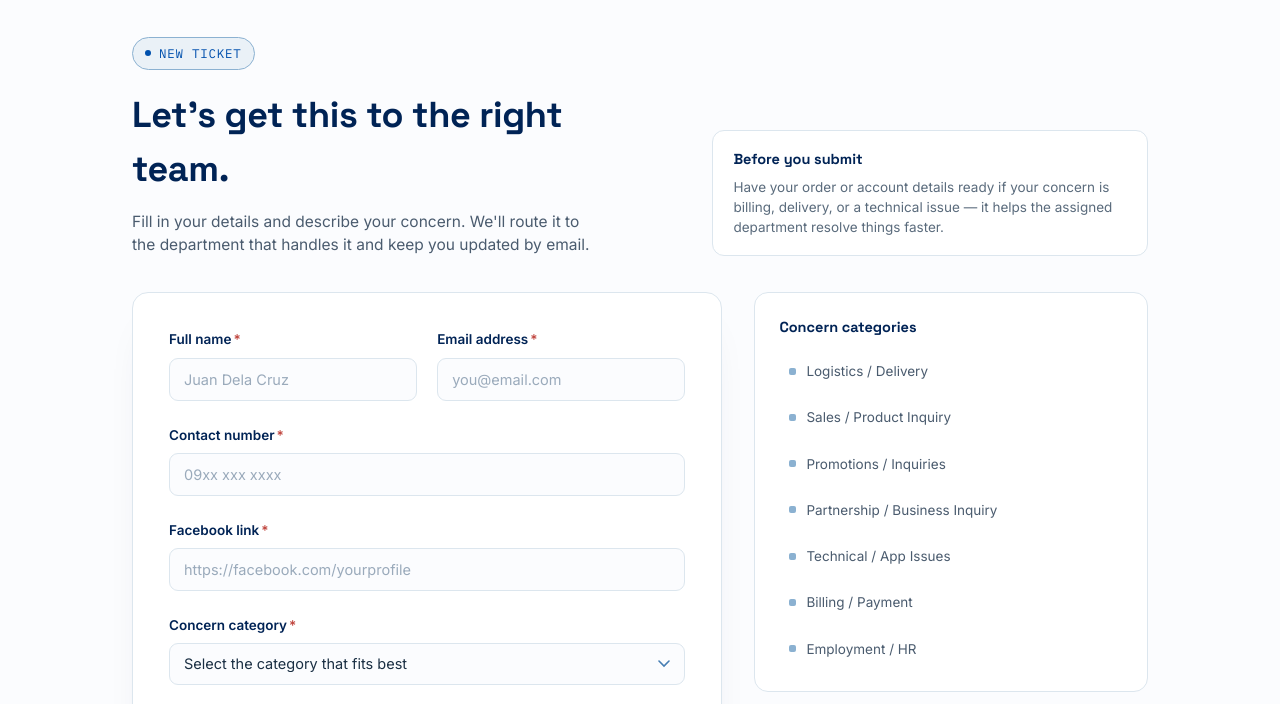
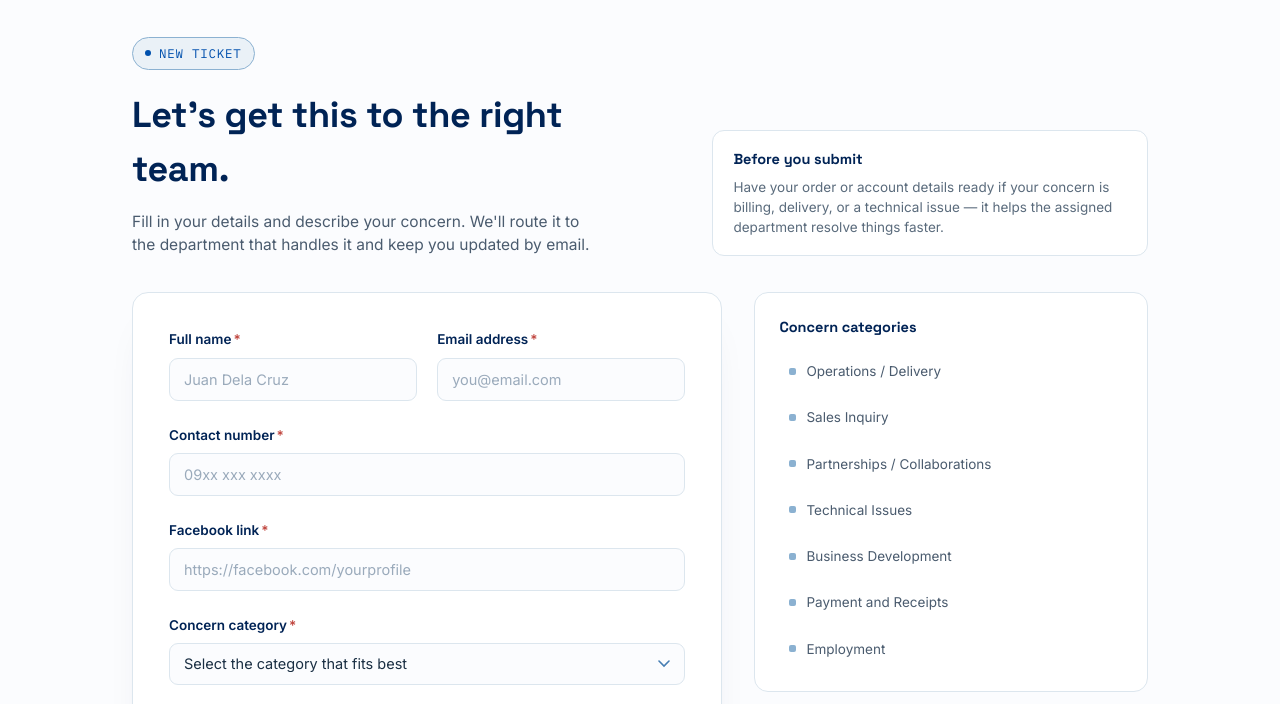
Before and after one commit to edrian090/atsoca-ticketing-system, a website built with Vite: page customer_submit-ticket.html in a window 1280 px wide. Shown: the part 96-800 px from the top of the page. Built offline with nearby package versions, Linux system fonts and the light colour scheme; some packages are replaced by stand-ins of ours; no server answers; the database is empty.

Commit message:
Update side panel concern categories

```diff
--- a/customer_submit-ticket.html
+++ b/customer_submit-ticket.html
@@ -278,13 +278,13 @@
     <div class="side-card">
       <h3>Concern categories</h3>
       <div class="cat-list" id="catList">
-        <div class="cat-item" data-cat="logistics"><span class="dot"></span>Logistics / Delivery</div>
-        <div class="cat-item" data-cat="sales"><span class="dot"></span>Sales / Product Inquiry</div>
-        <div class="cat-item" data-cat="promotions"><span class="dot"></span>Promotions / Inquiries</div>
-        <div class="cat-item" data-cat="partnership"><span class="dot"></span>Partnership / Business Inquiry</div>
-        <div class="cat-item" data-cat="technical"><span class="dot"></span>Technical / App Issues</div>
-        <div class="cat-item" data-cat="billing"><span class="dot"></span>Billing / Payment</div>
-        <div class="cat-item" data-cat="hr"><span class="dot"></span>Employment / HR</div>
+        <div class="cat-item" data-cat="operations"><span class="dot"></span>Operations / Delivery</div>
+        <div class="cat-item" data-cat="sales"><span class="dot"></span>Sales Inquiry</div>
+        <div class="cat-item" data-cat="partnerships"><span class="dot"></span>Partnerships / Collaborations</div>
+        <div class="cat-item" data-cat="technical"><span class="dot"></span>Technical Issues</div>
+        <div class="cat-item" data-cat="bd"><span class="dot"></span>Business Development</div>
+        <div class="cat-item" data-cat="payment"><span class="dot"></span>Payment and Receipts</div>
+        <div class="cat-item" data-cat="employment"><span class="dot"></span>Employment</div>
       </div>
     </div>
     <div class="side-card">
```
